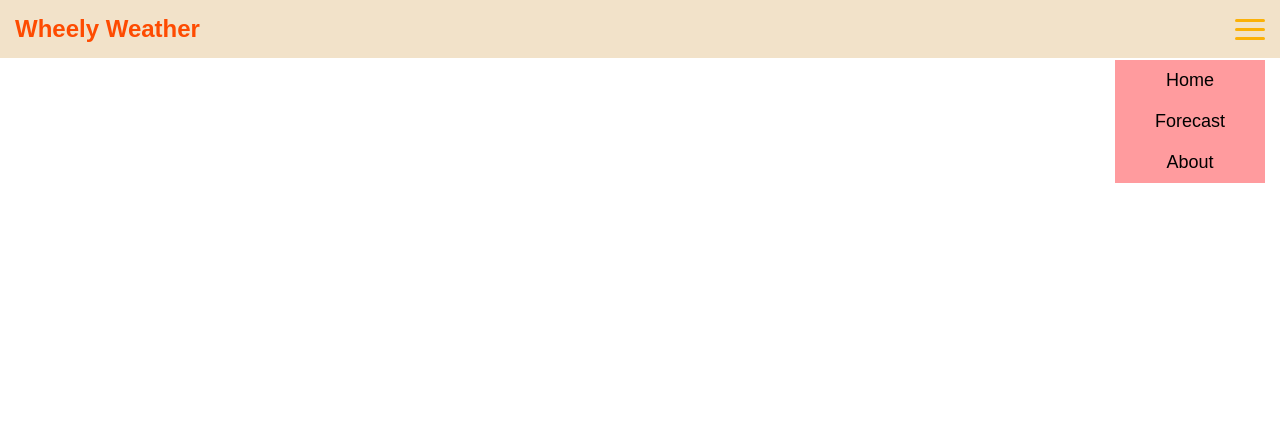
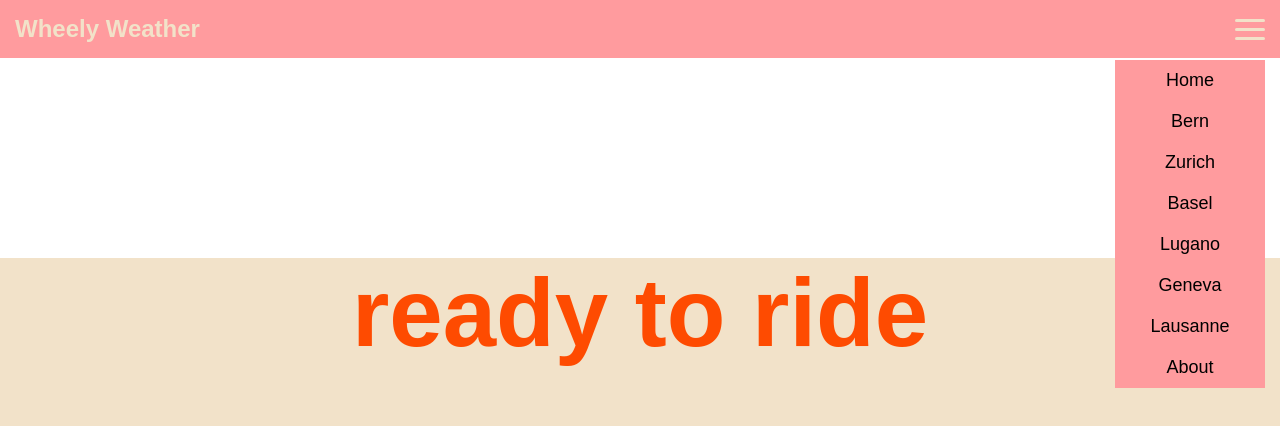
Before and after one commit to scurrry/WheelyWeather, a plain HTML site: page index.html in a window 1280 px wide. Both pictures are taken after a click on the element 1250 px from the left and 29 px from the top of the page. Shown: the top 426 px of the page. Drawn offline with Linux system fonts and the light colour scheme.

Commit message:
grundstruktur der home seite

```diff
--- a/index.html
+++ b/index.html
@@ -4,7 +4,7 @@
     <meta charset="UTF-8">
     <meta name="viewport" content="width=device-width, initial-scale=1.0">
     <title>Wheely Weather</title>
-    <link rel="stylesheet" href=".css">
+    <link rel="stylesheet" href="style.css">
 </head>
 <body>
     <header>
@@ -16,10 +16,29 @@
         </div>
     </header>
 
+    <!-- Hauptbereich der Seite -->
+    <main>
+        <!-- Erste Sektion mit beige Hintergrund und dem Titel -->
+        <section class="section section-beige">
+            <h1 class="main-title">ready to ride</h1>
+        </section>
+
+        <!-- Zweite Sektion mit gelbem Hintergrund -->
+        <section class="section section-yellow"></section>
+
+        <!-- Dritte Sektion mit pinkem Hintergrund -->
+        <section class="section section-pink"></section>
+    </main>
+
     <nav id="nav-menu" class="hidden">
         <ul>
             <li><a href="#">Home</a></li>
-            <li><a href="#">Forecast</a></li>
+            <li><a href="#">Bern</a></li>
+            <li><a href="#">Zurich</a></li>
+            <li><a href="#">Basel</a></li>
+            <li><a href="#">Lugano</a></li>
+            <li><a href="#">Geneva</a></li>
+            <li><a href="#">Lausanne</a></li>
             <li><a href="#">About</a></li>
         </ul>
     </nav>
--- /dev/null
+++ b/style.css
@@ -0,0 +1,105 @@
+:root {
+    --color-beige: #F2E2C9;
+    --color-yellow: #FBB108;
+    --color-orange: #FE4B01;
+    --color-pink: #FF9B9E;
+}
+
+/* General styles */
+body {
+    margin: 0;
+    font-family: Arial, sans-serif;
+}
+
+/* Entfernen von unerwünschtem Abstand nach dem Header */
+main, section {
+    margin: 0;
+    padding: 0;
+}
+
+/* Header styling */
+header {
+    display: flex;
+    justify-content: space-between;
+    align-items: center;
+    padding: 15px;
+    background-color: var(--color-pink);
+}
+
+/* Logo styling */
+.logo {
+    font-size: 24px;
+    font-weight: bold;
+    color: var(--color-beige);
+}
+
+/* Burger menu styling */
+.burger-menu {
+    cursor: pointer;
+    display: flex;
+    flex-direction: column;
+    justify-content: space-between;
+    width: 30px;
+    height: 21px;
+}
+
+.burger-menu .bar {
+    height: 3px;
+    background-color: var(--color-beige);
+    border-radius: 5px;
+}
+
+/* Section styling */
+.section {
+    height: 1024px; /* Höhe jeder Sektion */
+    width: 100%;
+}
+
+.section-beige {
+    background-color: var(--color-beige); /* Beige Hintergrund für die erste Sektion */
+}
+
+.section-yellow {
+    background-color: var(--color-yellow); /* Gelber Hintergrund für die zweite Sektion */
+}
+
+.section-pink {
+    background-color: var(--color-pink); /* Pinker Hintergrund für die dritte Sektion */
+}
+
+/* Main title styling */
+.main-title {
+    font-size: 6rem; /* Große Schrift für den Titel */
+    color: var(--color-orange); /* Titel in Orange */
+    text-align: center;
+    margin-top: 200px; /* Abstand vom oberen Rand der Seite */
+    font-weight: bold;
+}
+
+/* Hidden nav menu */
+.hidden {
+    display: none;
+}
+
+/* Visible nav menu (when active) */
+nav ul {
+    list-style: none;
+    padding: 0;
+    margin: 0;
+    background-color: var(--color-pink);
+    position: absolute;
+    top: 60px;
+    right: 15px;
+    width: 150px;
+}
+
+nav ul li {
+    text-align: center;
+    padding: 10px;
+}
+
+nav ul li a {
+    text-decoration: none;
+    color: #000;
+    font-size: 18px;
+}
```
Also changed, not shown: .css (deleted).
